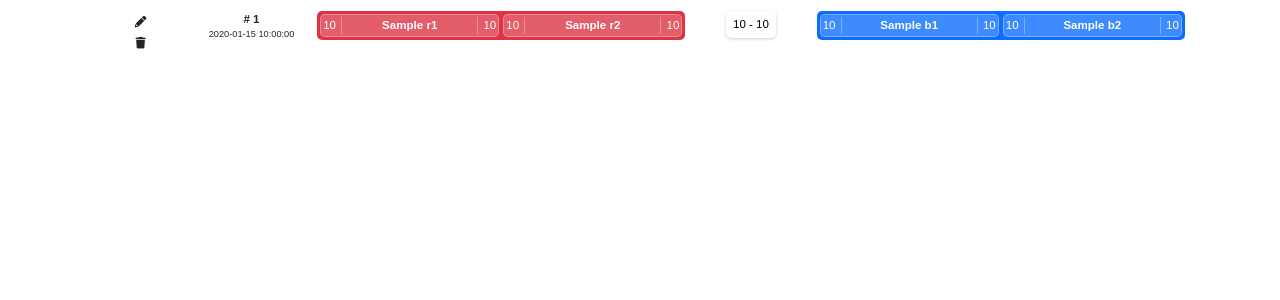
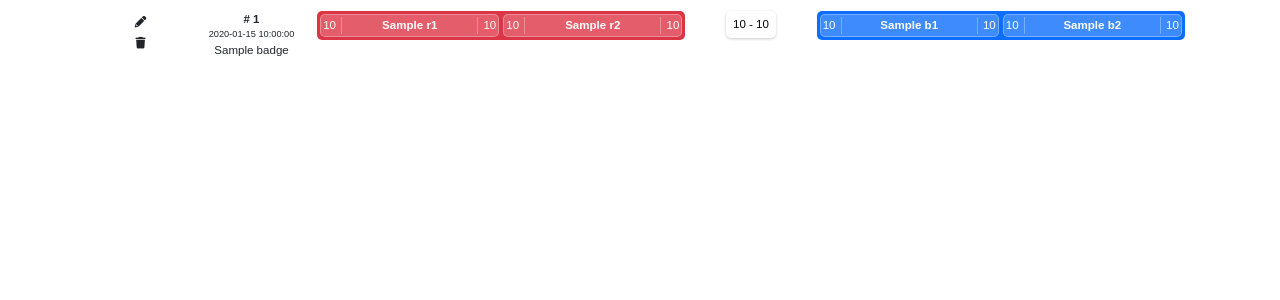
Before and after one commit to robbertmijn/foosrater, a Flask app: template templates/index.html in a window 1280 px wide. Shown: the top 300 px of the page. Run offline with Flask 3, Linux system fonts and the light colour scheme; the template is opened without the code that fills it: most values are stand-ins (such as "Sample title", 1, 10 or a date in 2020); some libraries are stand-ins or nearby versions.

```diff
--- a/foosrater.py
+++ b/foosrater.py
@@ -114,6 +114,7 @@ class Game:
         self.red_team_elo = _load_team_elo((self.R1, self.R2))
         self.blue_team_elo = _load_team_elo((self.B1, self.B2))
         self.abs_error = 0
+        self.badges = []
         if red_score > blue_score:
             self.r1_win_streak = self.R1.win_streak[-1] + 1
             self.r2_win_streak = self.R2.win_streak[-1] + 1
@@ -278,6 +279,7 @@ class League:
                     badge = material + "_" + str(P.n_games)
                     if badge not in P.badges:
                         P.badges.append(badge)
+                        game.badges.append((P.name, badge))
 
             game.R1.elo.append(game.R1.elo[-1] + game.r1_elo_delta)
             game.R2.elo.append(game.R2.elo[-1] + game.r2_elo_delta)
--- a/templates/index.html
+++ b/templates/index.html
@@ -45,6 +45,10 @@
                             <div class="d-flex flex-column align-items-center">
                                 <strong># {{ game.id }}</strong>
                                 <small>{{ game.date_time }}</small>
+                                {% for badge in game.badges %}
+                                    {{ badge }}
+                                {% endfor %}
+
                             </div>
                         </td>
                         <td class="team">
```
